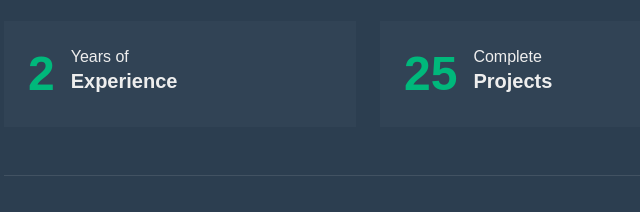
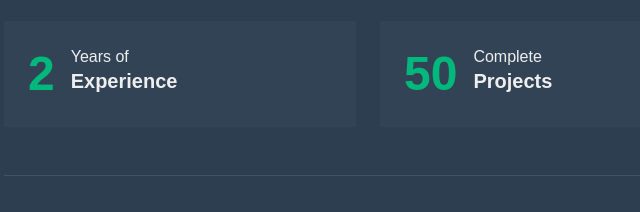
Before and after one commit to Aravinth0105/personal-portfolio, a plain HTML site: page index.html in a window 1280 px wide. Shown: the part 475-687 px from the top of the page, 466-1106 px from the left. Drawn offline with nearby package versions, Linux system fonts and the light colour scheme.

Commit message:
Update index.html

```diff
--- a/index.html
+++ b/index.html
@@ -83,7 +83,7 @@
                             </div>
                             <div class="col-md-6 col-lg-6 col-xl-6">
                                 <div class="d-flex bg-secondary p-4">
-                                    <h1 class="flex-shrink-0 display-5 text-primary mb-0" data-toggle="counter-up">25</h1>
+                                    <h1 class="flex-shrink-0 display-5 text-primary mb-0" data-toggle="counter-up">50</h1>
                                     <div class="ps-3">
                                         <p class="mb-0">Complete</p>
                                         <h5 class="mb-0">Projects</h5>
```
